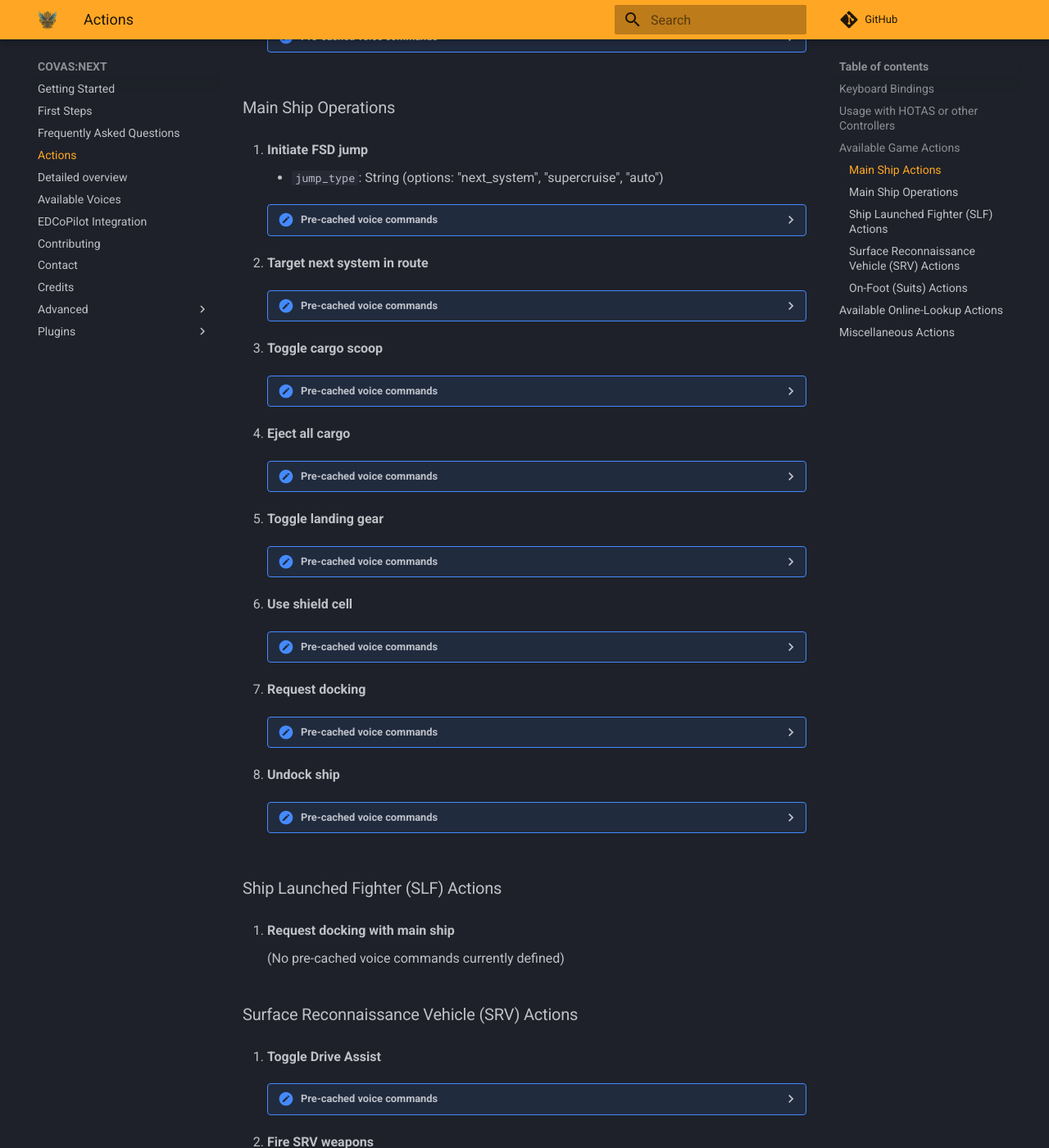
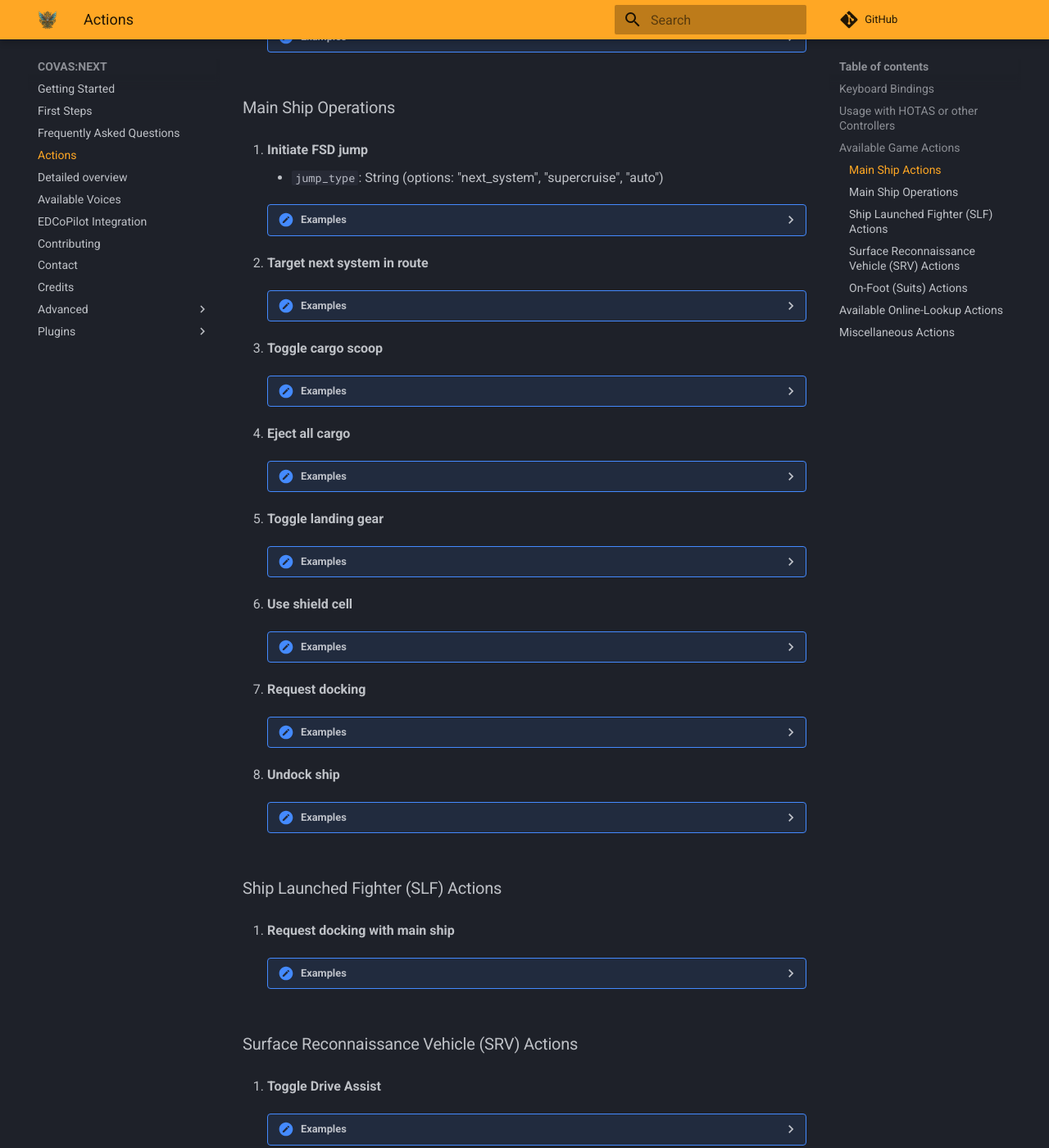
Before and after one commit to RatherRude/Elite-Dangerous-AI-Integration, an MkDocs documentation site: the page built from docs/20_actions.md, in a window 1280 px wide and 1400 px high, scrolled down 3444 px. Shown: the whole window at 82% size. Built offline with MkDocs 1.6.1 and Material for MkDocs 9.7.7, drawn with Linux system fonts in a browser that asks for light colours; comment, search, counter and statistics services are not loaded; some of the changed text lies outside the part shown.

Commit message:
feat: pre-populated action cache

```diff
--- a/docs/20_actions.md
+++ b/docs/20_actions.md
@@ -29,7 +29,7 @@ This is a list of all currently supported actions the AI can perform. Just talk
     - `repetitions`: Integer (optional, 0-10)
 
     <details>
-    <summary>Pre-cached voice commands</summary>
+    <summary>Examples</summary>
 
     - fire primary weapon
     - fire
@@ -50,7 +50,7 @@ This is a list of all currently supported actions the AI can perform. Just talk
     - `speed`: String (options: "Minus100", "Minus75", "Minus50", "Minus25", "Zero", "25", "50", "75", "100")
 
     <details>
-    <summary>Pre-cached voice commands</summary>
+    <summary>Examples</summary>
 
     - full stop
     - half speed
@@ -61,7 +61,7 @@ This is a list of all currently supported actions the AI can perform. Just talk
 3. **Deploy heat sink**
 
     <details>
-    <summary>Pre-cached voice commands</summary>
+    <summary>Examples</summary>
 
     - heat sink
     - deploy heat sink
@@ -75,7 +75,7 @@ This is a list of all currently supported actions the AI can perform. Just talk
 4. **Toggle hardpoints**
 
     <details>
-    <summary>Pre-cached voice commands</summary>
+    <summary>Examples</summary>
 
     - hardpoints
     - deploy hardpoints
@@ -94,7 +94,7 @@ This is a list of all currently supported actions the AI can perform. Just talk
     - `pips`: Array of integers (1-4, number of pips per category)
 
     <details>
-    <summary>Pre-cached voice commands</summary>
+    <summary>Examples</summary>
 
     - balance power
     - reset power
@@ -115,7 +115,7 @@ This is a list of all currently supported actions the AI can perform. Just talk
     - `start_navigation`: Boolean (optional)
 
     <details>
-    <summary>Pre-cached voice commands</summary>
+    <summary>Examples</summary>
 
     - galaxy map
     - open galaxy map
@@ -129,7 +129,7 @@ This is a list of all currently supported actions the AI can perform. Just talk
 7. **Close galaxy map**
 
     <details>
-    <summary>Pre-cached voice commands</summary>
+    <summary>Examples</summary>
 
     - close galaxy map
     </details>
@@ -139,7 +139,7 @@ This is a list of all currently supported actions the AI can perform. Just talk
     - `desired_state`: String (options: "open", "close")
 
     <details>
-    <summary>Pre-cached voice commands</summary>
+    <summary>Examples</summary>
 
     - system map
     - open system map
@@ -155,7 +155,7 @@ This is a list of all currently supported actions the AI can perform. Just talk
     - `direction`: String (options: "next", "previous")
 
     <details>
-    <summary>Pre-cached voice commands</summary>
+    <summary>Examples</summary>
 
     - next target
     - previous target
@@ -166,7 +166,7 @@ This is a list of all currently supported actions the AI can perform. Just talk
     - `direction`: String (options: "next", "previous")
 
     <details>
-    <summary>Pre-cached voice commands</summary>
+    <summary>Examples</summary>
 
     - next fire group
     - previous fire group
@@ -179,7 +179,7 @@ This is a list of all currently supported actions the AI can perform. Just talk
     - `hud mode`: String (options: "combat", "analysis", "toggle")
 
     <details>
-    <summary>Pre-cached voice commands</summary>
+    <summary>Examples</summary>
 
     - combat mode
     - analysis mode
@@ -193,7 +193,7 @@ This is a list of all currently supported actions the AI can perform. Just talk
 12. **Toggle ship spotlight**
 
     <details>
-    <summary>Pre-cached voice commands</summary>
+    <summary>Examples</summary>
 
     - ship light
     - lights
@@ -207,7 +207,7 @@ This is a list of all currently supported actions the AI can perform. Just talk
 13. **Fire chaff launcher**
 
     <details>
-    <summary>Pre-cached voice commands</summary>
+    <summary>Examples</summary>
 
     - chaff
     - fire chaff
@@ -220,7 +220,7 @@ This is a list of all currently supported actions the AI can perform. Just talk
 14. **Toggle night vision**
 
     <details>
-    <summary>Pre-cached voice commands</summary>
+    <summary>Examples</summary>
 
     - nightvision
     - night vision
@@ -233,7 +233,7 @@ This is a list of all currently supported actions the AI can perform. Just talk
 15. **Target highest threat**
 
     <details>
-    <summary>Pre-cached voice commands</summary>
+    <summary>Examples</summary>
 
     - highest threat
     - target highest threat
@@ -248,7 +248,7 @@ This is a list of all currently supported actions the AI can perform. Just talk
     - `subsystem`: String (options: "Drive", "Shield Generator", "Power Distributor", "Life Support", "FSD", "Point Defence Turret", "Power Plant")
 
     <details>
-    <summary>Pre-cached voice commands</summary>
+    <summary>Examples</summary>
 
     - target drive
     - target drives
@@ -277,7 +277,7 @@ This is a list of all currently supported actions the AI can perform. Just talk
 17. **Charge ECM**
 
     <details>
-    <summary>Pre-cached voice commands</summary>
+    <summary>Examples</summary>
 
     - ecm
     - charge ecm
@@ -292,7 +292,7 @@ This is a list of all currently supported actions the AI can perform. Just talk
     - `orders`: Array of strings (options: "DefensiveBehaviour", "AggressiveBehaviour", "FocusTarget", "HoldFire", "HoldPosition", "Follow", "ReturnToShip", "LaunchFighter1", "LaunchFighter2")
 
     <details>
-    <summary>Pre-cached voice commands</summary>
+    <summary>Examples</summary>
 
     - launch fighter
     - deploy fighter
@@ -314,7 +314,7 @@ This is a list of all currently supported actions the AI can perform. Just talk
     - `jump_type`: String (options: "next_system", "supercruise", "auto")
 
     <details>
-    <summary>Pre-cached voice commands</summary>
+    <summary>Examples</summary>
 
     - jump
     - engage fsd
@@ -330,7 +330,7 @@ This is a list of all currently supported actions the AI can perform. Just talk
 2. **Target next system in route**
 
     <details>
-    <summary>Pre-cached voice commands</summary>
+    <summary>Examples</summary>
 
     - next system
     - target next system
@@ -343,7 +343,7 @@ This is a list of all currently supported actions the AI can perform. Just talk
 3. **Toggle cargo scoop**
 
     <details>
-    <summary>Pre-cached voice commands</summary>
+    <summary>Examples</summary>
 
     - cargo scoop
     - scoop
@@ -357,7 +357,7 @@ This is a list of all currently supported actions the AI can perform. Just talk
 4. **Eject all cargo**
 
     <details>
-    <summary>Pre-cached voice commands</summary>
+    <summary>Examples</summary>
 
     - eject cargo
     - dump cargo
@@ -370,7 +370,7 @@ This is a list of all currently supported actions the AI can perform. Just talk
 5. **Toggle landing gear**
 
     <details>
-    <summary>Pre-cached voice commands</summary>
+    <summary>Examples</summary>
 
     - landing gear
     - gear
@@ -385,7 +385,7 @@ This is a list of all currently supported actions the AI can perform. Just talk
 6. **Use shield cell**
 
     <details>
-    <summary>Pre-cached voice commands</summary>
+    <summary>Examples</summary>
 
     - shield cell
     - use shield cell
@@ -399,7 +399,7 @@ This is a list of all currently supported actions the AI can perform. Just talk
 7. **Request docking**
 
     <details>
-    <summary>Pre-cached voice commands</summary>
+    <summary>Examples</summary>
 
     - request docking
     - dock
@@ -412,7 +412,7 @@ This is a list of all currently supported actions the AI can perform. Just talk
 8. **Undock ship**
 
     <details>
-    <summary>Pre-cached voice commands</summary>
+    <summary>Examples</summary>
 
     - undock
     - launch
@@ -426,14 +426,23 @@ This is a list of all currently supported actions the AI can perform. Just talk
 
 1. **Request docking with main ship**
 
-    (No pre-cached voice commands currently defined)
+    <details>
+    <summary>Examples</summary>
+
+    - request docking
+    - dock
+    - docking request
+    - permission to dock
+    - requesting docking
+    - docking permission
+    </details>
 
 ### Surface Reconnaissance Vehicle (SRV) Actions
 
 1. **Toggle Drive Assist**
 
     <details>
-    <summary>Pre-cached voice commands</summary>
+    <summary>Examples</summary>
 
     - drive assist
     - toggle drive assist
@@ -451,7 +460,7 @@ This is a list of all currently supported actions the AI can perform. Just talk
     - `repetitions`: Integer (optional, 0-10)
 
     <details>
-    <summary>Pre-cached voice commands</summary>
+    <summary>Examples</summary>
 
     - fire srv weapons
     - shoot
@@ -464,7 +473,7 @@ This is a list of all currently supported actions the AI can perform. Just talk
 3. **Toggle Auto-Brake**
 
     <details>
-    <summary>Pre-cached voice commands</summary>
+    <summary>Examples</summary>
 
     - auto brake
     - toggle brake
@@ -479,7 +488,7 @@ This is a list of all currently supported actions the AI can perform. Just talk
     - `desired_state`: String (options: "off", "low", "high", "toggle")
 
     <details>
-    <summary>Pre-cached voice commands</summary>
+    <summary>Examples</summary>
 
     - lights
     - headlights
@@ -494,7 +503,7 @@ This is a list of all currently supported actions the AI can perform. Just talk
 5. **Toggle Night Vision**
 
     <details>
-    <summary>Pre-cached voice commands</summary>
+    <summary>Examples</summary>
 
     - nightvision
     - night vision
@@ -507,7 +516,7 @@ This is a list of all currently supported actions the AI can perform. Just talk
 6. **Toggle Turret Mode**
 
     <details>
-    <summary>Pre-cached voice commands</summary>
+    <summary>Examples</summary>
 
     - turret
     - toggle turret
@@ -520,7 +529,7 @@ This is a list of all currently supported actions the AI can perform. Just talk
 7. **Select Target**
 
     <details>
-    <summary>Pre-cached voice commands</summary>
+    <summary>Examples</summary>
 
     - target
     - select target
@@ -537,7 +546,7 @@ This is a list of all currently supported actions the AI can perform. Just talk
     - `pips`: Array of integers (1-4, number of pips per category)
 
     <details>
-    <summary>Pre-cached voice commands</summary>
+    <summary>Examples</summary>
 
     - balance power
     - reset power
@@ -555,7 +564,7 @@ This is a list of all currently supported actions the AI can perform. Just talk
 9. **Toggle Cargo Scoop**
 
     <details>
-    <summary>Pre-cached voice commands</summary>
+    <summary>Examples</summary>
 
     - cargo scoop
     - scoop
@@ -568,7 +577,7 @@ This is a list of all currently supported actions the AI can perform. Just talk
 10. **Eject All Cargo**
 
     <details>
-    <summary>Pre-cached voice commands</summary>
+    <summary>Examples</summary>
 
     - eject cargo
     - dump cargo
@@ -581,7 +590,7 @@ This is a list of all currently supported actions the AI can perform. Just talk
 11. **Recall/Dismiss Ship**
 
     <details>
-    <summary>Pre-cached voice commands</summary>
+    <summary>Examples</summary>
 
     - recall ship
     - dismiss ship
@@ -598,7 +607,7 @@ This is a list of all currently supported actions the AI can perform. Just talk
     - `start_navigation`: Boolean (optional)
 
     <details>
-    <summary>Pre-cached voice commands</summary>
+    <summary>Examples</summary>
 
     - galaxy map
     - open galaxy map
@@ -614,7 +623,7 @@ This is a list of all currently supported actions the AI can perform. Just talk
     - `desired_state`: String (options: "open", "close")
 
     <details>
-    <summary>Pre-cached voice commands</summary>
+    <summary>Examples</summary>
 
     - system map
     - open system map
@@ -630,7 +639,7 @@ This is a list of all currently supported actions the AI can perform. Just talk
 1. **Primary Interaction**
 
     <details>
-    <summary>Pre-cached voice commands</summary>
+    <summary>Examples</summary>
 
     - interact
     - primary interact
@@ -643,7 +652,7 @@ This is a list of all currently supported actions the AI can perform. Just talk
 2. **Secondary Interaction**
 
     <details>
-    <summary>Pre-cached voice commands</summary>
+    <summary>Examples</summary>
 
     - secondary interact
     - alternate use
@@ -658,7 +667,7 @@ This is a list of all currently supported actions the AI can perform. Just talk
     - `equipment`: String (options: "HumanoidSelectPrimaryWeaponButton", "HumanoidSelectSecondaryWeaponButton", "HumanoidSelectUtilityWeaponButton", "HumanoidSwitchToRechargeTool", "HumanoidSwitchToCompAnalyser", "HumanoidSwitchToSuitTool", "HumanoidHideWeaponButton", "HumanoidSelectFragGrenade", "HumanoidSelectEMPGrenade", "HumanoidSelectShieldGrenade")
 
     <details>
-    <summary>Pre-cached voice commands</summary>
+    <summary>Examples</summary>
 
     - primary weapon
     - secondary weapon
@@ -680,7 +689,7 @@ This is a list of all currently supported actions the AI can perform. Just talk
 4. **Toggle Flashlight**
 
     <details>
-    <summary>Pre-cached voice commands</summary>
+    <summary>Examples</summary>
 
     - flashlight
     - torch
@@ -693,7 +702,7 @@ This is a list of all currently supported actions the AI can perform. Just talk
 5. **Toggle Night Vision**
 
     <details>
-    <summary>Pre-cached voice commands</summary>
+    <summary>Examples</summary>
 
     - nightvision
     - night vision
@@ -706,7 +715,7 @@ This is a list of all currently supported actions the AI can perform. Just talk
 6. **Toggle Shields**
 
     <details>
-    <summary>Pre-cached voice commands</summary>
+    <summary>Examples</summary>
 
     - suit shields
     - personal shields
@@ -719,7 +728,7 @@ This is a list of all currently supported actions the AI can perform. Just talk
 7. **Clear Authority Level**
 
     <details>
-    <summary>Pre-cached voice commands</summary>
+    <summary>Examples</summary>
 
     - clear authority
     - reset authority
@@ -732,7 +741,7 @@ This is a list of all currently supported actions the AI can perform. Just talk
 8. **Use Health Pack**
 
     <details>
-    <summary>Pre-cached voice commands</summary>
+    <summary>Examples</summary>
 
     - health pack
     - medkit
@@ -745,7 +754,7 @@ This is a list of all currently supported actions the AI can perform. Just talk
 9. **Use Battery Pack**
 
     <details>
-    <summary>Pre-cached voice commands</summary>
+    <summary>Examples</summary>
 
     - battery
     - energy cell
@@ -758,7 +767,7 @@ This is a list of all currently supported actions the AI can perform. Just talk
 10. **Open/Close Galaxy Map**
 
     <details>
-    <summary>Pre-cached voice commands</summary>
+    <summary>Examples</summary>
 
     - galaxy map
     - open galaxy map
@@ -772,7 +781,7 @@ This is a list of all currently supported actions the AI can perform. Just talk
 11. **Open/Close System Map**
 
     <details>
-    <summary>Pre-cached voice commands</summary>
+    <summary>Examples</summary>
 
     - system map
     - open system map
@@ -786,7 +795,7 @@ This is a list of all currently supported actions the AI can perform. Just talk
 12. **Recall/Dismiss Ship**
 
     <details>
-    <summary>Pre-cached voice commands</summary>
+    <summary>Examples</summary>
 
     - recall ship
     - dismiss ship
```
Also changed, not shown: 1 other file.
